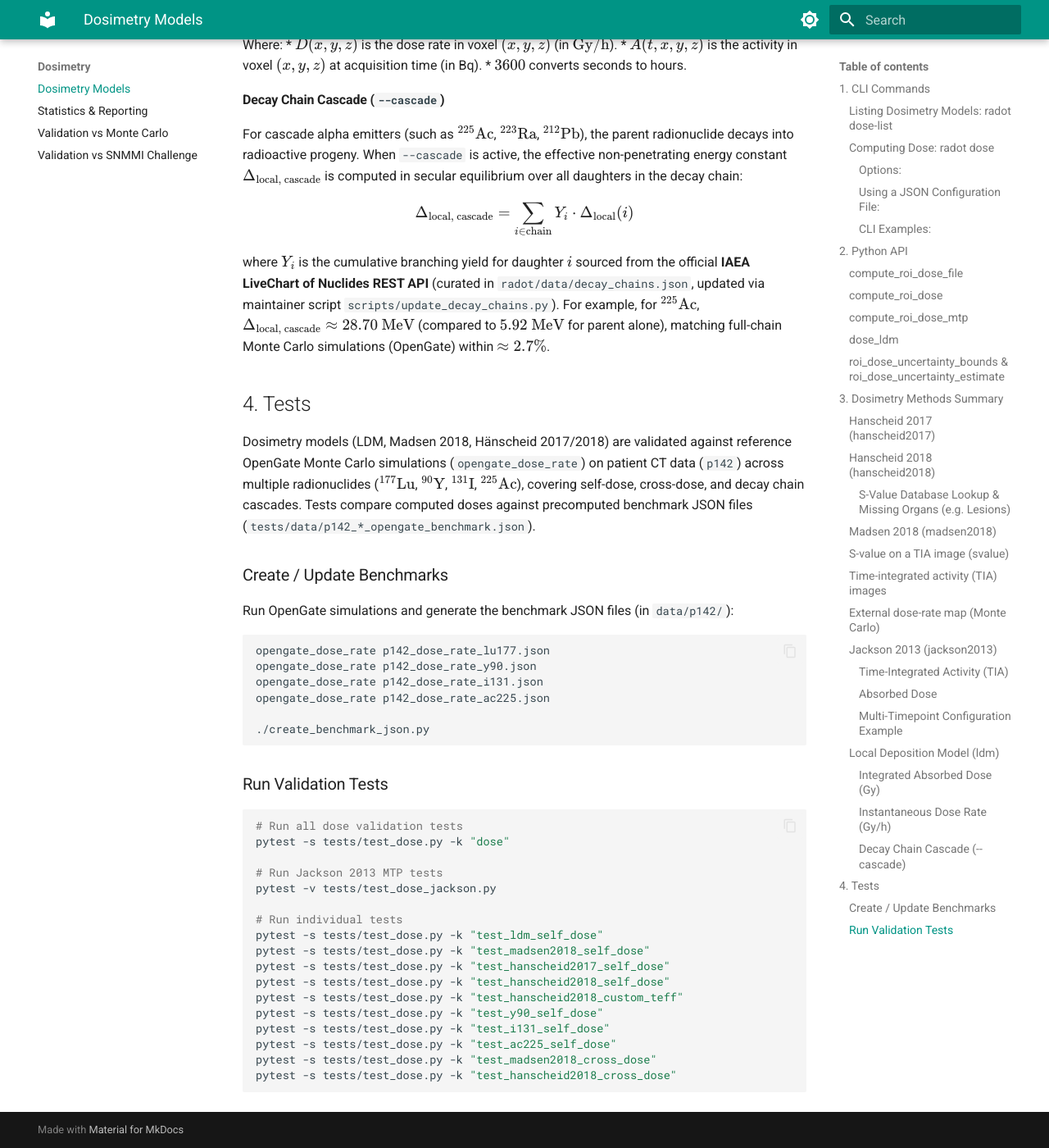
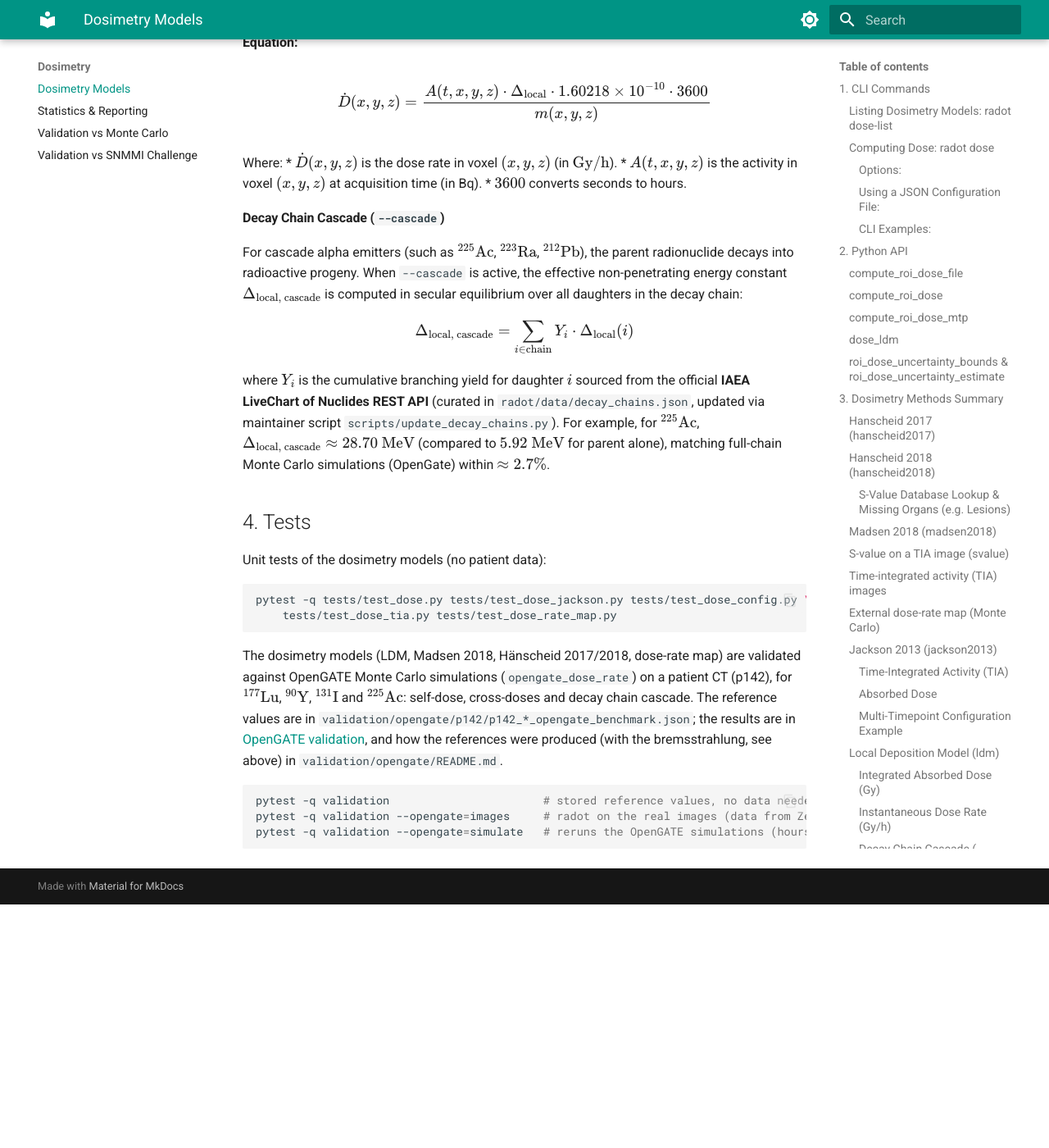
Before and after one commit to dsarrut/radot, an MkDocs documentation site: the page built from docs/6a_dose.md, in a window 1280 px wide and 1400 px high, scrolled down 13356 px. Shown: the whole window at 82% size. Built offline with MkDocs 1.6.1 and Material for MkDocs 9.7.7, drawn with Linux system fonts in a browser that asks for light colours; after the commit the page ends 14459 px from its top, so only the background shows below that; some of the changed text lies outside the part shown.

Commit message:
docs: bremsstrahlung only needed for pure beta emitters; 6a_dose tests section
The validation page and README say the bremsstrahlung is below 1 % of the
Lu177 cross-doses (0.1 % for I131). docs/6a_dose.md: note for Y90 dose-rate
maps, and the tests section now points to the current unit tests and the
validation levels instead of the removed tests/test_dose.py benchmarks.

Co-Authored-By: Claude Opus 5.5 <noreply@anthropic.com>

````diff
--- a/docs/6a_dose.md
+++ b/docs/6a_dose.md
@@ -381,6 +381,8 @@ radot dose spect.nii.gz -l labels.nii.gz --ct ct.nii.gz -m hanscheid2018 --isoto
     --dose-rate-map output/output_dose.mhd --dose-rate-map-activity 1
 ```
 
+For a pure β emitter such as $^{90}\text{Y}$, the dose outside the source comes only from the bremsstrahlung: the electron run of `opengate_dose_rate` (VRT mode) must create it (option `bremsstrahlung`, on by default since OpenGATE PR #1223; older versions give cross-doses 10 to 100 times too low). For $^{177}\text{Lu}$ and $^{131}\text{I}$ it is less than 1 % of the cross-doses (γ lines dominate) and not required.
+
 ---
 
 ### Jackson 2013 (`jackson2013`)
@@ -524,38 +526,16 @@ For example, for $^{225}\text{Ac}$, $\Delta_{\text{local, cascade}} \approx 28.7
 
 ## 4. Tests
 
-Dosimetry models (LDM, Madsen 2018, Hänscheid 2017/2018) are validated against reference OpenGate Monte Carlo simulations (`opengate_dose_rate`) on patient CT data (`p142`) across multiple radionuclides ($^{177}\text{Lu}$, $^{90}\text{Y}$, $^{131}\text{I}$, $^{225}\text{Ac}$), covering self-dose, cross-dose, and decay chain cascades. Tests compare computed doses against precomputed benchmark JSON files (`tests/data/p142_*_opengate_benchmark.json`).
-
-### Create / Update Benchmarks
-
-Run OpenGate simulations and generate the benchmark JSON files (in `data/p142/`):
+Unit tests of the dosimetry models (no patient data):
 ```bash
-opengate_dose_rate p142_dose_rate_lu177.json
-opengate_dose_rate p142_dose_rate_y90.json
-opengate_dose_rate p142_dose_rate_i131.json
-opengate_dose_rate p142_dose_rate_ac225.json
-
-./create_benchmark_json.py
+pytest -q tests/test_dose.py tests/test_dose_jackson.py tests/test_dose_config.py \
+    tests/test_dose_tia.py tests/test_dose_rate_map.py
 ```
 
-### Run Validation Tests
+The dosimetry models (LDM, Madsen 2018, Hänscheid 2017/2018, dose-rate map) are validated against OpenGATE Monte Carlo simulations (`opengate_dose_rate`) on a patient CT (p142), for $^{177}\text{Lu}$, $^{90}\text{Y}$, $^{131}\text{I}$ and $^{225}\text{Ac}$: self-dose, cross-doses and decay chain cascade. The reference values are in `validation/opengate/p142/p142_*_opengate_benchmark.json`; the results are in [OpenGATE validation](7_validation_opengate.md), and how the references were produced (with the bremsstrahlung, see above) in `validation/opengate/README.md`.
 
 ```bash
-# Run all dose validation tests
-pytest -s tests/test_dose.py -k "dose"
-
-# Run Jackson 2013 MTP tests
-pytest -v tests/test_dose_jackson.py
-
-# Run individual tests
-pytest -s tests/test_dose.py -k "test_ldm_self_dose"
-pytest -s tests/test_dose.py -k "test_madsen2018_self_dose"
-pytest -s tests/test_dose.py -k "test_hanscheid2017_self_dose"
-pytest -s tests/test_dose.py -k "test_hanscheid2018_self_dose"
-pytest -s tests/test_dose.py -k "test_hanscheid2018_custom_teff"
-pytest -s tests/test_dose.py -k "test_y90_self_dose"
-pytest -s tests/test_dose.py -k "test_i131_self_dose"
-pytest -s tests/test_dose.py -k "test_ac225_self_dose"
-pytest -s tests/test_dose.py -k "test_madsen2018_cross_dose"
-pytest -s tests/test_dose.py -k "test_hanscheid2018_cross_dose"
+pytest -q validation                       # stored reference values, no data needed (CI)
+pytest -q validation --opengate=images     # radot on the real images (data from Zenodo)
+pytest -q validation --opengate=simulate   # reruns the OpenGATE simulations (hours of CPU)
 ```
````
Also changed, not shown: docs/7_validation_opengate.md (+1 -1 lines), validation/opengate/README.md (+3 -1 lines), 1 other file.
